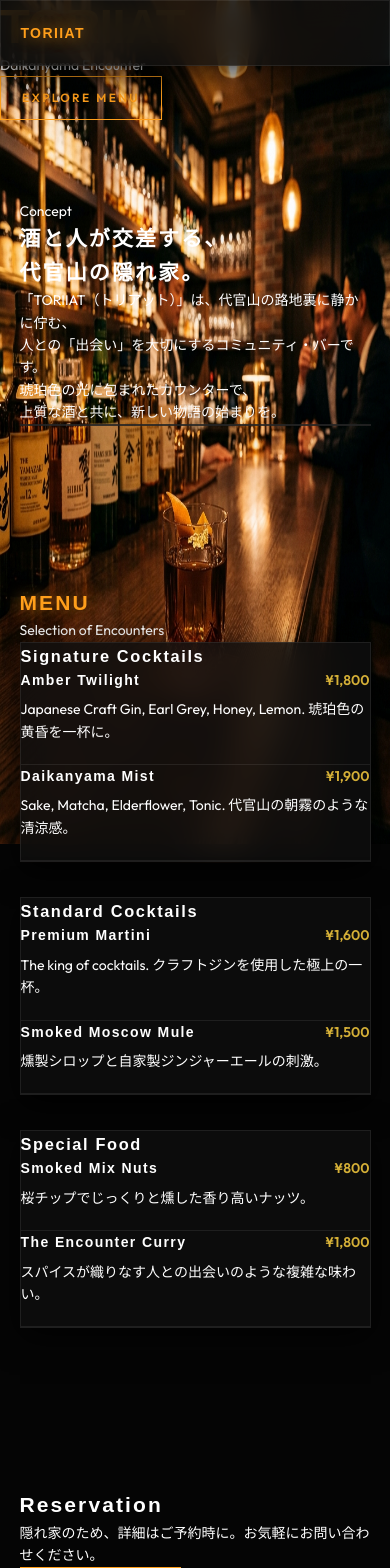
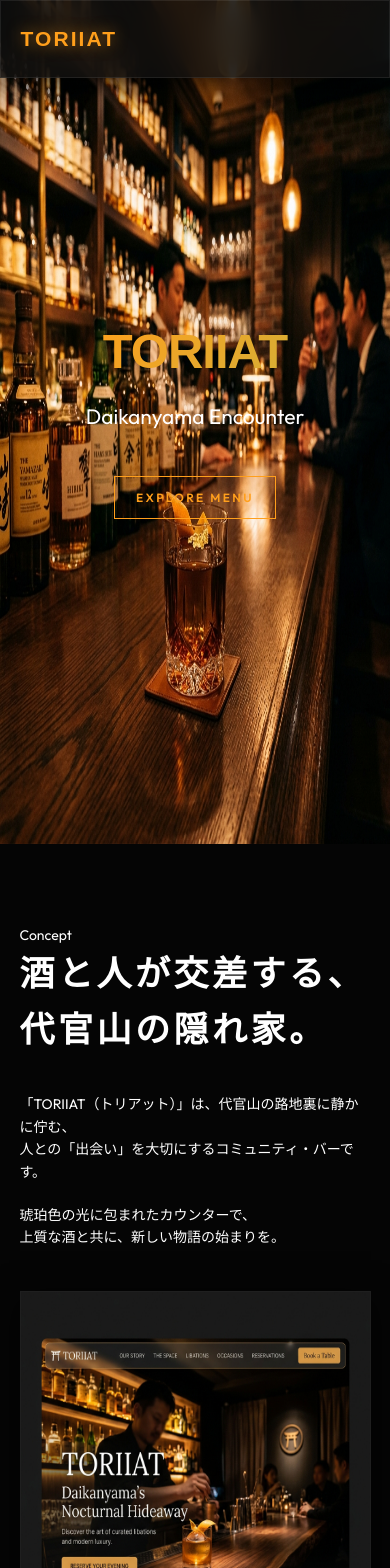
Before and after one commit to u2kvviiuueeu2k-ui/toriiat-hp, a Next.js app: page / in a window 390 px wide. Shown: the top 1568 px of the page. Built offline with nearby package versions, Linux system fonts and the light colour scheme; a web font is replaced by a local one.

Commit message:
fix: Final layout and utility overhaul to fix broken Tailwind-like classes

```diff
--- a/src/app/globals.css
+++ b/src/app/globals.css
@@ -86,7 +86,54 @@ ul {
   box-shadow: 0 0 20px var(--accent-amber);
 }
 
+.text-xl { font-size: 1.25rem; }
+.text-2xl { font-size: 1.5rem; }
+.text-4xl { font-size: 2.25rem; }
+.text-5xl { font-size: 3rem; }
+.text-6xl { font-size: 3.75rem; }
+.text-7xl { font-size: 4.5rem; }
+.text-8xl { font-size: 6rem; }
+.text-9xl { font-size: 8rem; }
+
+@media (max-width: 768px) {
+  .text-4xl { font-size: 2rem; }
+  .text-5xl { font-size: 2.5rem; }
+  .text-6xl { font-size: 3rem; }
+  .text-7xl { font-size: 3.5rem; }
+  .text-8xl { font-size: 4rem; }
+}
+
 /* --- Layout --- */
+
+.flex { display: flex; }
+.flex-col { flex-direction: column; }
+.items-center { align-items: center; }
+.justify-center { justify-content: center; }
+.justify-between { justify-content: space-between; }
+.text-center { text-align: center; }
+.relative { position: relative; }
+.absolute { position: absolute; }
+.inset-0 { top: 0; right: 0; bottom: 0; left: 0; }
+.z-10 { z-index: 10; }
+.h-screen { height: 100vh; }
+.overflow-hidden { overflow: hidden; }
+
+.gap-8 { gap: 2rem; }
+.gap-10 { gap: 2.5rem; }
+.gap-12 { gap: 3rem; }
+.gap-20 { gap: 5rem; }
+
+.space-y-6 > * + * { margin-top: 1.5rem; }
+.space-y-10 > * + * { margin-top: 2.5rem; }
+
+.mt-12 { margin-top: 3rem; }
+.mb-4 { margin-bottom: 1rem; }
+.mb-6 { margin-bottom: 1.5rem; }
+.mb-8 { margin-bottom: 2rem; }
+.mb-10 { margin-bottom: 2.5rem; }
+.mb-16 { margin-bottom: 4rem; }
+.mb-20 { margin-bottom: 5rem; }
+.mb-24 { margin-bottom: 6rem; }
 
 .nav-bar {
   position: fixed;
@@ -157,7 +204,7 @@ ul {
   }
 
   .nav-links {
-    display: none; /* Mobile menu can be added later */
+    display: none !important;
   }
 
   .hero-title {
@@ -167,8 +214,15 @@ ul {
   }
 
   .grid-2col {
-    grid-template-columns: 1fr !important;
-    gap: 3rem !important;
+    display: block !important;
+  }
+
+  .grid-2col > div {
+    margin-bottom: 3rem;
+  }
+
+  .flex-col {
+    flex-direction: column !important;
   }
 
   .btn-premium {
--- a/src/app/page.js
+++ b/src/app/page.js
@@ -53,8 +53,8 @@ export default function Home() {
         </div>
 
         <div className="relative z-10 text-center animate-up">
-          <h1 className="hero-title text-8xl md:text-9xl mb-6 text-gradient font-ja tracking-tighter">TORIIAT</h1>
-          <p className="text-xl md:text-2xl tracking-[0.4em] text-secondary uppercase">Daikanyama Encounter</p>
+          <h1 className="hero-title text-9xl mb-6 text-gradient font-ja tracking-tighter">TORIIAT</h1>
+          <p className="text-2xl tracking-[0.4em] text-secondary uppercase">Daikanyama Encounter</p>
           <div className="mt-12">
             <a href="#menu" className="btn-premium">Explore Menu</a>
           </div>
@@ -64,8 +64,8 @@ export default function Home() {
       {/* About Section */}
       <section id="about" className="section-padding">
         <div className="container">
-          <div className="grid-2col grid md:grid-cols-2 gap-20 items-center">
-            <div className="animate-up">
+          <div className="grid-2col flex gap-20 items-center">
+            <div className="animate-up" style={{ flex: 1 }}>
               <span className="text-accent-amber tracking-widest text-sm uppercase mb-4 block">Concept</span>
               <h2 className="text-5xl mb-10 font-ja leading-tight">酒と人が交差する、<br />代官山の隠れ家。</h2>
               <div className="text-secondary space-y-6 text-lg leading-relaxed">
@@ -79,7 +79,7 @@ export default function Home() {
                 </p>
               </div>
             </div>
-            <div className="relative aspect-[4/5] rounded-2xl overflow-hidden glass animate-up" style={{ animationDelay: '0.2s' }}>
+            <div className="relative rounded-2xl overflow-hidden glass animate-up" style={{ flex: 1, aspectRatio: '4/5', animationDelay: '0.2s' }}>
               <Image src="/mockup.png" alt="Bar Vibe" fill className="object-cover opacity-90 hover:scale-110 transition duration-700" />
             </div>
           </div>
```
